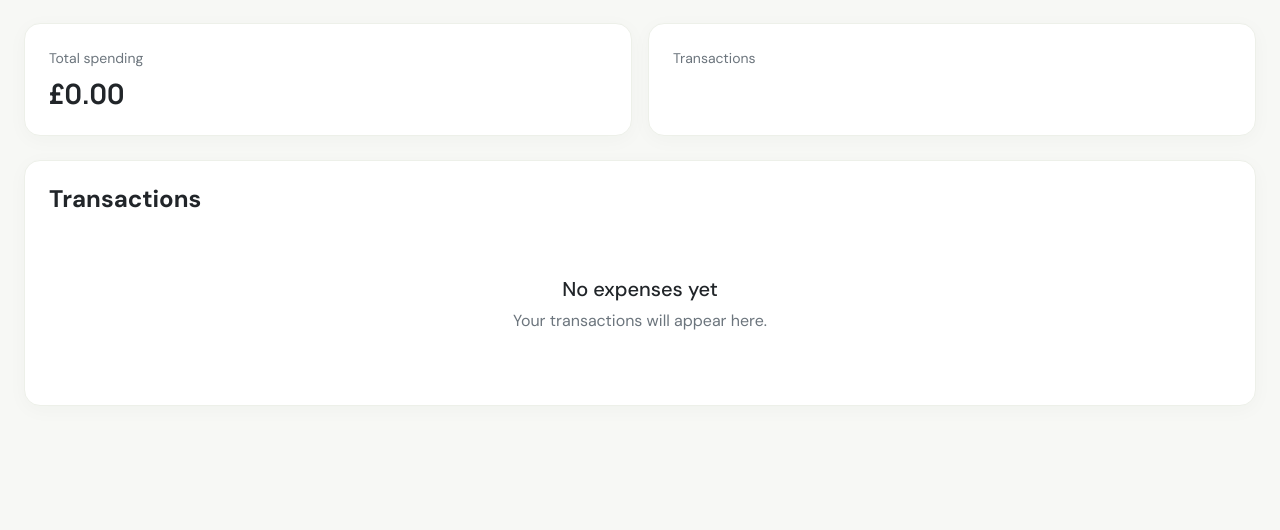
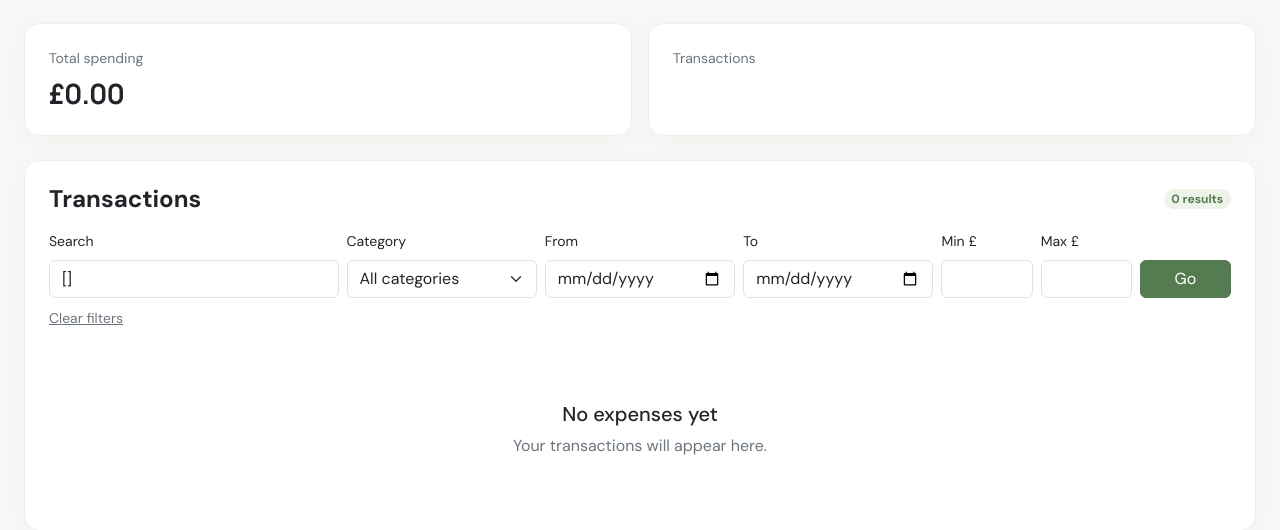
Before and after one commit to Reddyhari0/Expense_track_system, a Node server app: template app/views/dashboard.pug in a window 1280 px wide. Shown: the part 199-729 px from the top of the page. Run offline with Node 20, Linux system fonts and the light colour scheme; the template is opened without the code that fills it, so the values that code supplies are empty.

Commit message:
search filters

```diff
--- a/app/app.js
+++ b/app/app.js
@@ -31,13 +31,28 @@ app.get("/register", function(req, res) {
 app.get("/dashboard", async function(req, res) {
     try {
         const categories = await db.query('SELECT id,name,color FROM expense_categories ORDER BY name');
+        const conditions = ['1=1'];
+        const params = [];
+        if (req.query.search) {
+            conditions.push('(e.title LIKE ? OR c.name LIKE ? OR u.full_name LIKE ?)');
+            const search = `%${req.query.search}%`;
+            params.push(search, search, search);
+        }
+        if (req.query.category) { conditions.push('e.category_id = ?'); params.push(req.query.category); }
+        if (req.query.from) { conditions.push('e.spent_on >= ?'); params.push(req.query.from); }
+        if (req.query.to) { conditions.push('e.spent_on <= ?'); params.push(req.query.to); }
+        if (req.query.min) { conditions.push('e.amount >= ?'); params.push(req.query.min); }
+        if (req.query.max) { conditions.push('e.amount <= ?'); params.push(req.query.max); }
+        const where = conditions.join(' AND ');
         const expenses = await db.query(`SELECT e.id,e.title,e.amount,e.spent_on,
             c.name AS category,c.color,u.full_name FROM expenses e
             JOIN expense_categories c ON c.id=e.category_id
-            JOIN app_users u ON u.id=e.user_id ORDER BY e.spent_on DESC,e.id DESC`);
-        const totals = await db.query(`SELECT COALESCE(SUM(amount),0) AS spent,COUNT(*) AS count
-            FROM expenses`);
-        res.render('dashboard', { title: 'Dashboard | Pennywise', expenses, categories, totals: totals[0] });
+            JOIN app_users u ON u.id=e.user_id WHERE ${where}
+            ORDER BY e.spent_on DESC,e.id DESC`, params);
+        const totals = await db.query(`SELECT COALESCE(SUM(e.amount),0) AS spent,COUNT(*) AS count
+            FROM expenses e JOIN expense_categories c ON c.id=e.category_id
+            JOIN app_users u ON u.id=e.user_id WHERE ${where}`, params);
+        res.render('dashboard', { title: 'Dashboard | Pennywise', expenses, categories, totals: totals[0], filters: req.query });
     } catch (error) {
         console.error(error);
         res.status(500).send('Dashboard data is unavailable. Check that the database is running and configured.');
--- a/app/views/dashboard.pug
+++ b/app/views/dashboard.pug
@@ -20,7 +20,35 @@ html(lang="en")
             h3.fw-bold.mb-0= totals.count
       .card
         .card-body.p-4
-          h4.fw-bold.mb-3 Transactions
+          .d-flex.justify-content-between.align-items-center.mb-3
+            h4.fw-bold.mb-0 Transactions
+            span.badge.rounded-pill.badge-soft= expenses.length + ' results'
+          form.row.g-2.align-items-end.mb-4(method="get", action="/dashboard")
+            .col-lg-3.col-sm-6
+              label.form-label.small(for="search") Search
+              input#search.form-control(type="search", name="search", value=filters.search, placeholder="Title, category…")
+            .col-lg-2.col-sm-6
+              label.form-label.small(for="category") Category
+              select#category.form-select(name="category")
+                option(value="") All categories
+                each item in categories
+                  option(value=item.id, selected=String(filters.category) === String(item.id))= item.name
+            .col-lg-2.col-sm-6
+              label.form-label.small(for="from") From
+              input#from.form-control(type="date", name="from", value=filters.from)
+            .col-lg-2.col-sm-6
+              label.form-label.small(for="to") To
+              input#to.form-control(type="date", name="to", value=filters.to)
+            .col-lg-1.col-sm-6
+              label.form-label.small(for="min") Min £
+              input#min.form-control(type="number", name="min", min="0", step="0.01", value=filters.min)
+            .col-lg-1.col-sm-6
+              label.form-label.small(for="max") Max £
+              input#max.form-control(type="number", name="max", min="0", step="0.01", value=filters.max)
+            .col-lg-1.d-grid
+              button.btn.btn-success(type="submit") Go
+            .col-12
+              a.small.text-secondary(href="/dashboard") Clear filters
           if expenses.length
             .table-responsive
               table.table.align-middle
```
